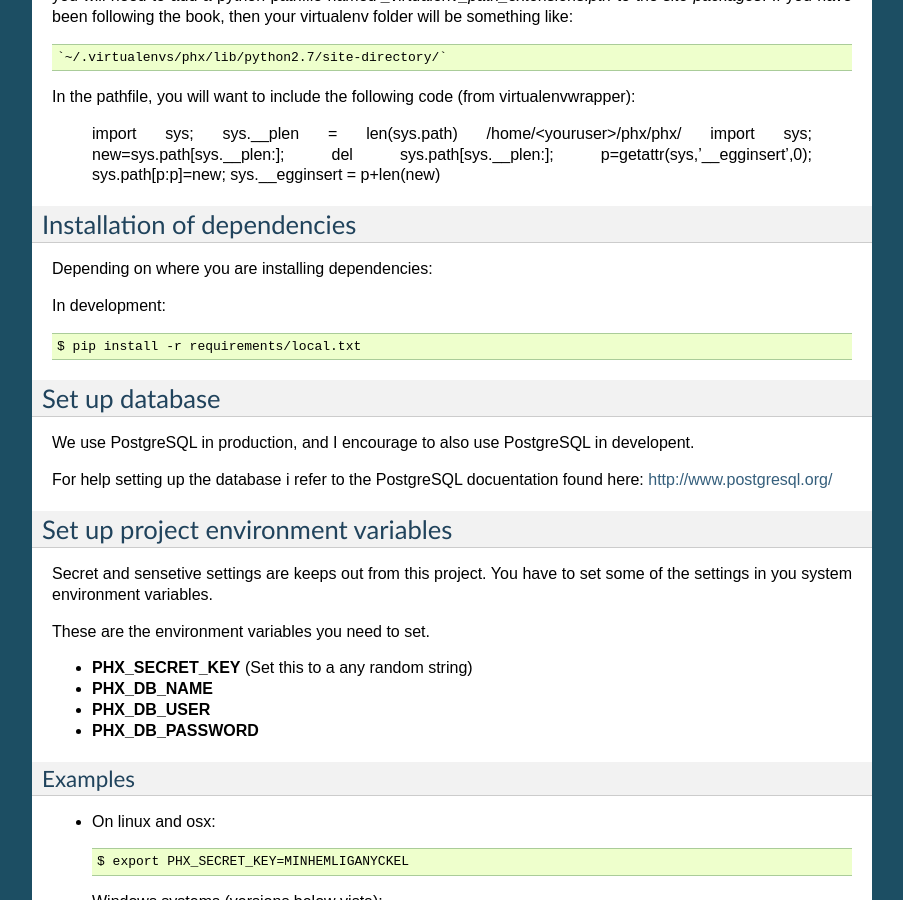
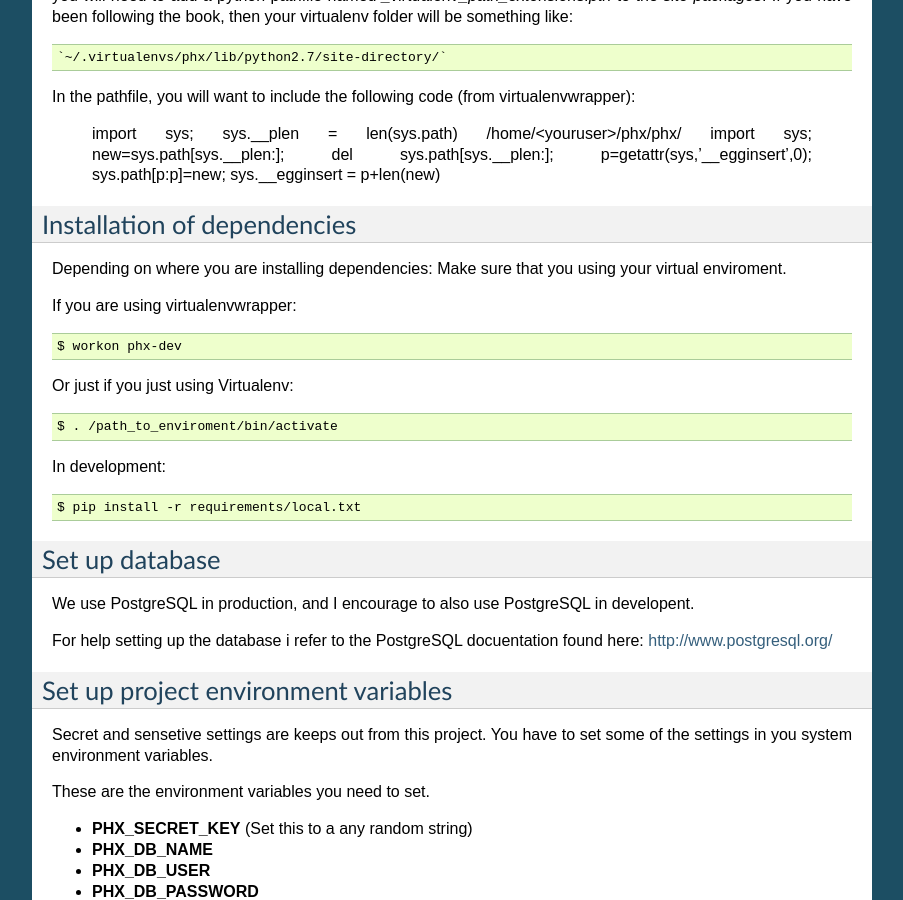
Before and after one commit to josven/phx, a Sphinx documentation site: the page built from docs/install.rst, in a window 1280 px wide and 900 px high, scrolled down 1175 px. Shown: the whole window, without its empty margins (198-1101 px from the left). Built offline with Sphinx 7.4.7, drawn with Linux system fonts in a browser that asks for light colours; pages that are not in the unit, such as notebooks, are missing from menus.

Commit message:
Doc update

```diff
--- a/docs/install.rst
+++ b/docs/install.rst
@@ -83,6 +83,15 @@ Installation of dependencies
 =============================
 
 Depending on where you are installing dependencies:
+Make sure that you using your virtual enviroment.
+
+If you are using virtualenvwrapper::
+
+    $ workon phx-dev
+
+Or just if you just using Virtualenv::
+
+    $ . /path_to_enviroment/bin/activate
 
 In development::
 
```
